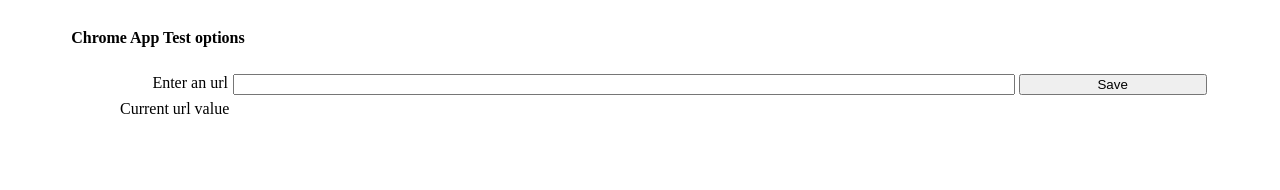
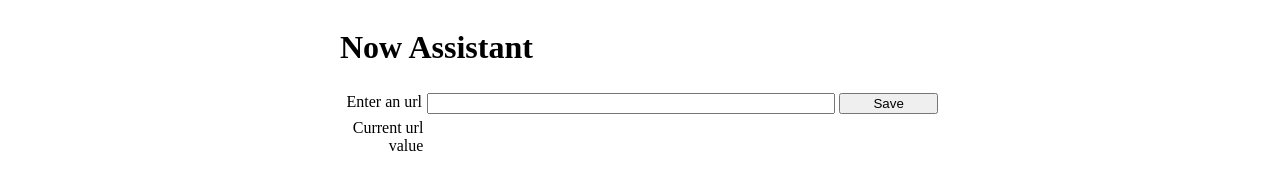
Before and after one commit to IntranetFactory/ChromeAppTest, a browser extension: page html/options.html in a window 1280 px wide. Drawn offline with Linux system fonts and the light colour scheme.

```diff
--- a/html/options.html
+++ b/html/options.html
@@ -10,7 +10,8 @@
     }
 
     .container {
-      margin: 0 5%
+      margin: 0 auto;
+      max-width: 600px;
     }
 
     .row {
@@ -54,7 +55,7 @@
 <body>
   <div class="container">
     <div class="row">
-      <h4>Chrome App Test options</h4>
+      <h1>Now Assistant</h1>
     </div>
     <div class="row">
       <div class="column column-10">
@@ -72,7 +73,10 @@
       </div>
       <div class="column column-2"></div>
     </div>
+  <!-- <br><br>
+  <button type="button" id="micBtn" class="flex">Enable Voice Recognition</button> -->
   </div>
+
   <script src="../js/options.js"></script>
 </body>
 
```
Also changed, not shown: js/options.js (+14 -0 lines), manifest.json.
